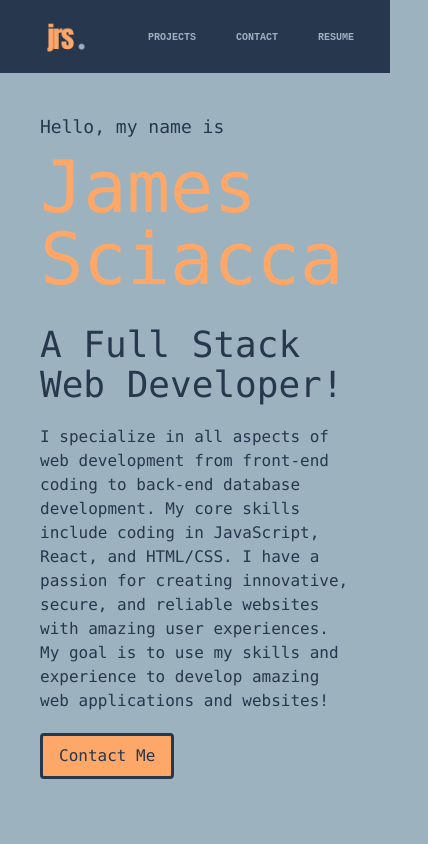
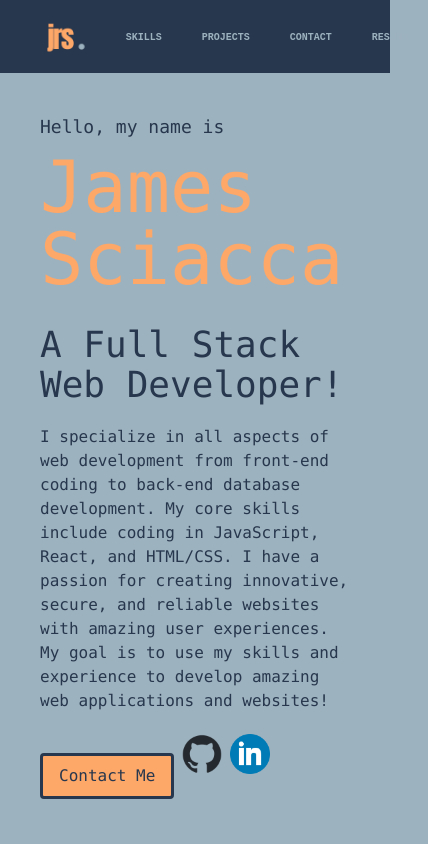
Before and after one commit to jamessciacca/my-portfolio, a React (Create React App) app: page /projects in a window 390 px wide. Shown: the top 844 px of the page, 428 px wide, since content can reach past the window. Built offline with nearby package versions, Linux system fonts and the light colour scheme.

Commit message:
added linked in and github logo to landing

```diff
--- a/src/components/Header.js
+++ b/src/components/Header.js
@@ -13,10 +13,10 @@ function Header() {
             <img id='logo' src={logo} alt="JRS Logo" />
             {/* Nav Items */}
             <ul id='navLinks' className="flex items-center">
+                <li className="nav-link nav-link-ltr"><a href="">Skills</a></li>
                 <li className="nav-link nav-link-ltr"><a href="">Projects</a></li>
                 <li className="nav-link nav-link-ltr"><a href="">Contact</a></li>
                 <li className="nav-link nav-link-ltr"><a href="">Resume</a></li>
-
             </ul>
         </div>
         </section>
--- a/src/components/Landing.js
+++ b/src/components/Landing.js
@@ -3,6 +3,8 @@ import React, {useRef} from "react";
 
 //importing memoji image
 import memoji from "../img/memoji.png";
+import githublogo from "../img/github-mark.png";
+import linkedinlogo from "../img/linkedin.png";
 
 //creating landing function
 function Landing() {
@@ -15,7 +17,11 @@ function Landing() {
                 <h1 id='name' className="font-mono text-8xl mb-5 mt-5 mr-5">James Sciacca</h1>
                 <h1 id='fullStack' className="font-mono text-4xl mb-5">A Full Stack Web Developer!</h1>
                 <p id='bio' className="font-mono mb-2">I specialize in all aspects of web development from front-end coding to back-end database development. My core skills include coding in JavaScript, React, and HTML/CSS. I have a passion for creating innovative, secure, and reliable websites with amazing user experiences. My goal is to use my skills and experience to develop amazing web applications and websites!</p>
-                <button id='contactBtn' className="font-mono py-2 px-4 rounded mt-3">Contact Me</button>
+                <ul id='socials' className="flex items-center">
+                    <li><button id='contactBtn' className="font-mono py-2 px-4 rounded mt-3">Contact Me</button></li>
+                    <li className="mt-2 ml-2"><a href=""><img src={githublogo} alt="" /></a></li>
+                    <li className="mt-2 ml-2"><a href=""><img src={linkedinlogo} alt="" /></a></li>
+                </ul>
             </div>
         </section>
         </>
--- a/src/index.css
+++ b/src/index.css
@@ -60,13 +60,13 @@ code {
 #name::before {
   background-color: #9DB2BF;
   animation:
-    typewriter 4s steps(13) 1s forwards;
+    typewriter 3s steps(13) 1s forwards;
 }
 
 #name::after {
   width: 0.10em;
   background-color: #526D82;
-  animation: typewriter 4s steps(13) 1s forwards,
+  animation: typewriter 3s steps(13) 1s forwards,
     blink 500ms steps(13) infinite alternate;
 }
 
@@ -91,17 +91,25 @@ code {
   }
 }
 
+@keyframes fadeInDown {
+  to {
+    opacity: 1;
+    transform: translateY(-1);
+    animation-iteration-count: 1;
+  }
+}
+
 #intro {
   opacity: 0;
   transform: translateY(20px);
-  animation: fadeInUp 2s ease forwards;
+  animation: fadeInDown 2s ease forwards;
 }
 
-#fullStack, #bio, #contactBtn, #header, #projectSection{
+#fullStack, #bio, #contactBtn, #header, #projectSection, #socials{
   opacity: 0;
   transform: translateY(20px);
   animation: fadeInUp 2s ease forwards;
-  animation-delay: 5.25s;
+  animation-delay: 4s;
 }
 
 @media (min-width: 200px){
@@ -109,8 +117,8 @@ code {
   #memoji{
     opacity: 0;
     transform: translateY(20px);
-    animation: fadeInUp 4s ease forwards;
-    animation-delay: 5.25s;
+    animation: fadeInUp 2s ease forwards;
+    animation-delay: 4s;
   }
 }
 
@@ -123,7 +131,8 @@ code {
 #contactBtn,
 #header,
 #memoji,
-#projectSection{
+#projectSection,
+#socials{
     animation: none;
     opacity: 1;
 }
@@ -325,3 +334,8 @@ hr {
   border-top: 4px solid #27374D;
   border-bottom: 4px solid #27374D;
 }
+
+#socials img{
+  width: 40px;
+  height: 40px;
+}
```
Also changed, not shown: src/img/github-mark.png (added), src/img/linkedin.png (added).
